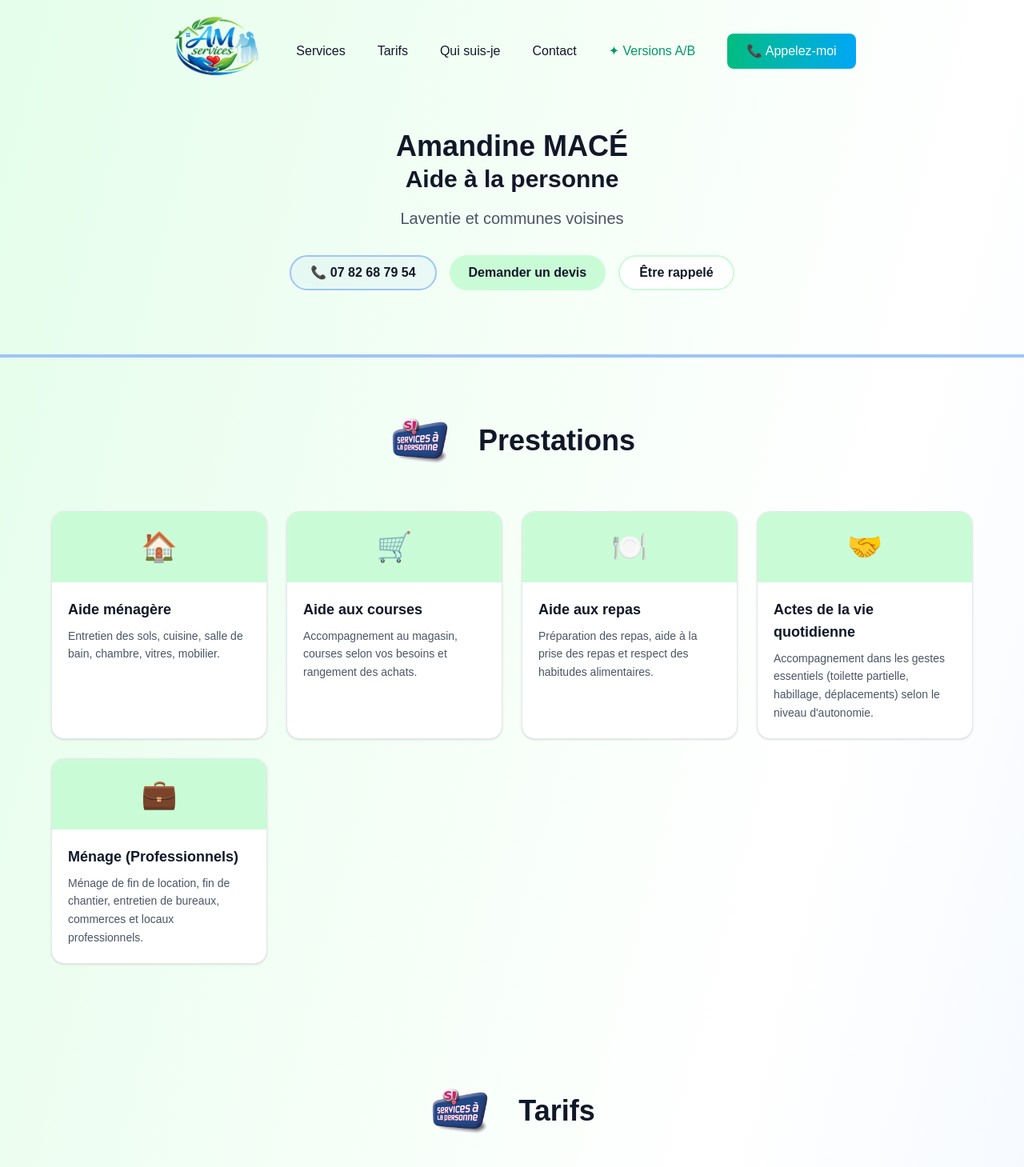
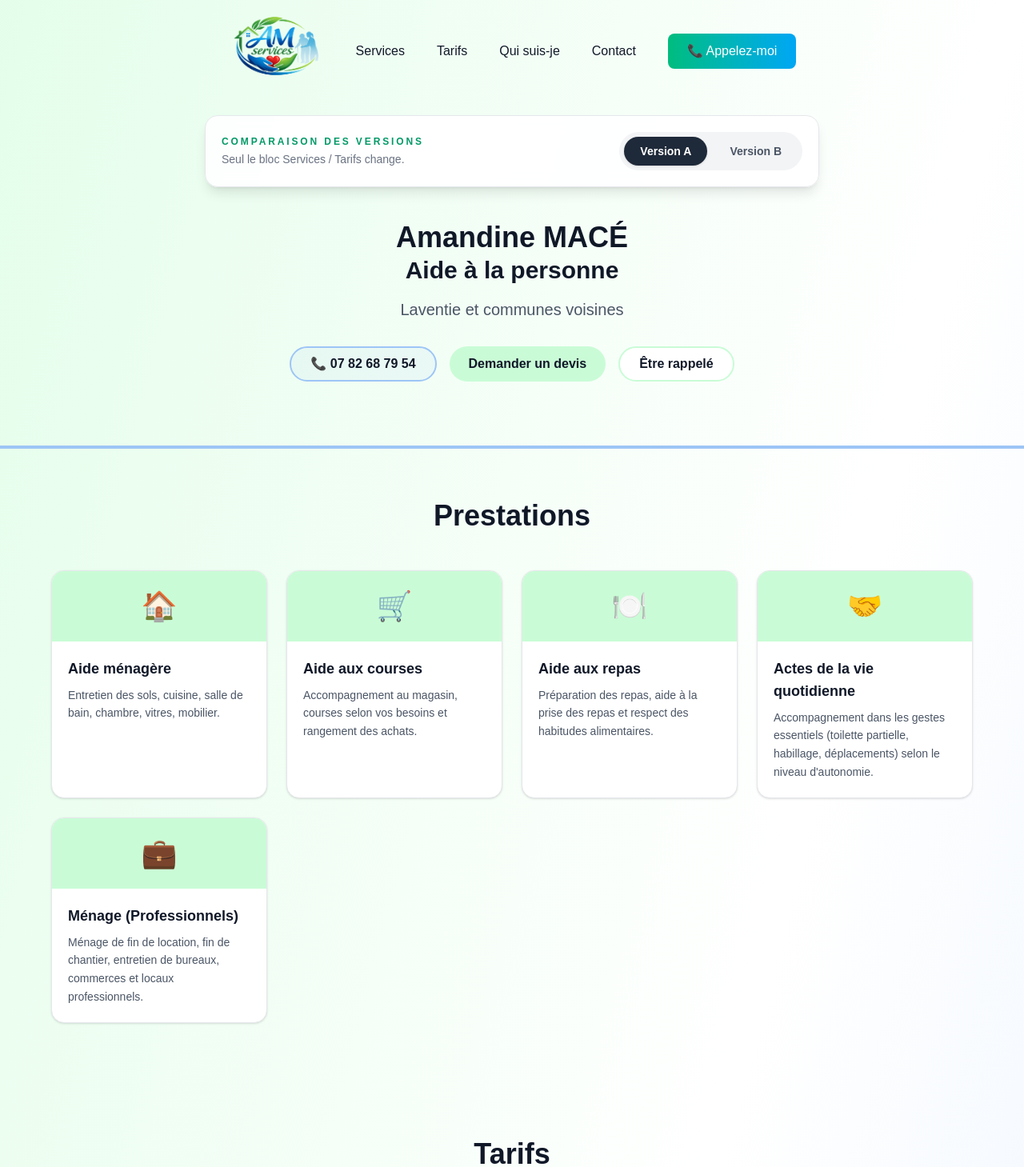
Before and after one commit to nboyet/amservices, a Next.js app: page / in a window 1280 px wide. Shown: the top 1459 px of the page at 80% size. Built offline with nearby package versions, Linux system fonts and the light colour scheme.

Commit message:
feat: add version changes

```diff
--- a/app/_components/Footer.tsx
+++ b/app/_components/Footer.tsx
@@ -1,5 +1,6 @@
 import type { FC } from "react";
 import Link from "next/link";
+import Image from "next/image";
 import type { FooterData } from "../_types";
 
 interface FooterProps {
@@ -13,6 +14,13 @@ const Footer: FC<FooterProps> = ({ data }) => {
         <div className="grid grid-cols-1 gap-8 sm:grid-cols-2 lg:grid-cols-3">
           {/* Provider name + legal link */}
           <div className="flex flex-col gap-3">
+            <Image
+              src="/si_logo.webp"
+              alt="Logo"
+              width={80}
+              height={80}
+              className="h-16 w-16 rounded-lg object-contain sm:h-20 sm:w-20"
+            />
             <p className="text-lg font-semibold text-white">{data.name}</p>
             <Link
               href={data.legalUrl}
--- a/app/_components/HeroSection.tsx
+++ b/app/_components/HeroSection.tsx
@@ -1,5 +1,4 @@
 import type { FC } from "react";
-import Image from "next/image";
 
 interface HeroSectionProps {
   phone: string;
--- a/app/_components/Navigation.tsx
+++ b/app/_components/Navigation.tsx
@@ -15,7 +15,6 @@ const navItems = [
 export default function Navigation() {
   const pathname = usePathname();
   const isHomePage = pathname === "/";
-  const isVersionsPage = pathname === "/versions";
 
   const [isScrolled, setIsScrolled] = useState(false);
   const [isMobileMenuOpen, setIsMobileMenuOpen] = useState(false);
@@ -34,7 +33,6 @@ export default function Navigation() {
     e: React.MouseEvent<HTMLAnchorElement>,
     href: string,
   ) => {
-    // On sub-pages, let the <Link href="/#section"> do a full navigation
     if (!isHomePage) {
       setIsMobileMenuOpen(false);
       return;
@@ -58,8 +56,6 @@ export default function Navigation() {
     setIsMobileMenuOpen(false);
   };
 
-  // On the homepage, keep hash-only hrefs for smooth scroll.
-  // On other pages, prepend "/" so Next.js navigates back to homepage + hash.
   const getNavHref = (hash: string) => (isHomePage ? hash : `/${hash}`);
   const logoHref = isHomePage ? "#accueil" : "/#accueil";
 
@@ -71,11 +67,13 @@ export default function Navigation() {
     >
       <nav className="container mx-auto px-4 sm:px-6 lg:px-8">
         <div className="flex h-32 items-center justify-between md:justify-center">
-          {/* Logo */}
           <Link
             href={logoHref}
             onClick={(e) =>
-              scrollToSection(e as React.MouseEvent<HTMLAnchorElement>, "#accueil")
+              scrollToSection(
+                e as React.MouseEvent<HTMLAnchorElement>,
+                "#accueil",
+              )
             }
             className="group mr-4 flex items-center"
           >
@@ -89,7 +87,6 @@ export default function Navigation() {
             />
           </Link>
 
-          {/* Desktop Navigation */}
           <div className="hidden items-center space-x-1 md:flex lg:space-x-2">
             {navItems.map((item) => (
               <Link
@@ -105,19 +102,6 @@ export default function Navigation() {
                 {item.label}
               </Link>
             ))}
-
-            {/* Versions A/B link — remove once a version is chosen */}
-            <Link
-              href="/versions"
-              className={`rounded-lg px-3 py-2 text-sm font-medium transition-all duration-300 lg:px-4 lg:text-base ${
-                isVersionsPage
-                  ? "bg-gradient-to-r from-emerald-500 to-sky-500 text-white"
-                  : "text-emerald-600 hover:bg-gradient-to-r hover:from-emerald-50 hover:to-sky-50 hover:text-emerald-700"
-              }`}
-            >
-              ✦ Versions A/B
-            </Link>
-
             <Link
               href="tel:0782687954"
               className="ml-4 rounded-lg bg-gradient-to-r from-emerald-500 to-sky-500 px-4 py-2 text-sm font-medium text-white transition-all duration-300 hover:scale-105 hover:from-emerald-600 hover:to-sky-600 hover:shadow-lg lg:px-6 lg:py-2.5 lg:text-base"
@@ -126,7 +110,6 @@ export default function Navigation() {
             </Link>
           </div>
 
-          {/* Mobile Menu Button */}
           <button
             onClick={() => setIsMobileMenuOpen(!isMobileMenuOpen)}
             className="rounded-lg p-2 transition-colors hover:bg-gray-100 md:hidden"
@@ -153,7 +136,6 @@ export default function Navigation() {
           </button>
         </div>
 
-        {/* Mobile Menu */}
         <div
           className={`overflow-hidden bg-white transition-all duration-300 ease-in-out md:hidden ${
             isMobileMenuOpen ? "max-h-96 opacity-100" : "max-h-0 opacity-0"
@@ -170,16 +152,6 @@ export default function Navigation() {
                 {item.label}
               </Link>
             ))}
-
-            {/* Versions A/B link — mobile */}
-            <Link
-              href="/versions"
-              onClick={() => setIsMobileMenuOpen(false)}
-              className="block rounded-lg px-4 py-3 text-base font-medium text-emerald-600 transition-all duration-200 hover:bg-emerald-50 hover:text-emerald-700"
-            >
-              ✦ Versions A/B
-            </Link>
-
             <Link
               href="tel:0782687954"
               className="mx-4 mt-4 block rounded-lg bg-gradient-to-r from-emerald-500 to-sky-500 px-4 py-3 text-center font-medium text-white transition-all duration-300 hover:from-emerald-600 hover:to-sky-600 hover:shadow-lg"
--- a/app/_components/ServicesPricingSection.tsx
+++ b/app/_components/ServicesPricingSection.tsx
@@ -46,19 +46,6 @@ const PRICING_CARDS: PricingCard[] = [
     ],
   },
   {
-    id: "actes-quotidiens",
-    icon: "🤝",
-    title: "Actes du quotidien",
-    price: "20",
-    unit: "€ / heure",
-    features: [
-      "Toilette partielle",
-      "Habillage",
-      "Aide aux déplacements",
-      "Adapté au niveau d'autonomie",
-    ],
-  },
-  {
     id: "menage-pro",
     icon: "💼",
     title: "Ménage professionnel",
@@ -72,6 +59,20 @@ const PRICING_CARDS: PricingCard[] = [
       "Locaux professionnels",
     ],
   },
+  {
+    id: "actes-quotidiens",
+    icon: "🤝",
+    title: "Actes du quotidien",
+    price: "20",
+    unit: "€ / heure",
+    features: [
+      "Toilette partielle",
+      "Habillage",
+      "Aide aux déplacements",
+      "Adapté au niveau d'autonomie",
+    ],
+  },
+
   {
     id: "aide-courses",
     icon: "🛒",
@@ -200,7 +201,7 @@ function PricingCardComponent({ card }: { card: PricingCard }) {
                 .toPrecision(3)
                 .toString()
                 .replace(".", ",")}{" "}
-              €/h{" "}
+              € / heure{" "}
             </strong>{" "}
             après crédit d&apos;impôt
           </p>
--- a/app/_components/ServicesSection.tsx
+++ b/app/_components/ServicesSection.tsx
@@ -12,13 +12,6 @@ const ServicesSection: FC<ServicesSectionProps> = ({ services }) => {
     <section className="px-4 py-12 sm:px-6 sm:py-16">
       <div className="mx-auto max-w-6xl">
         <div className="mb-12 flex flex-col items-center gap-6 text-center sm:flex-row sm:justify-center sm:gap-8">
-          <Image
-            src="/si_logo.webp"
-            alt="Logo"
-            width={80}
-            height={80}
-            className="h-16 w-16 rounded-lg object-contain sm:h-20 sm:w-20"
-          />
           <h2 className="text-3xl font-bold text-gray-900 sm:text-4xl">
             Prestations
           </h2>
--- a/app/_components/TarifsSection.tsx
+++ b/app/_components/TarifsSection.tsx
@@ -1,5 +1,4 @@
 import type { FC } from "react";
-import Image from "next/image";
 import type { TarifItem, TravelFees } from "../_types";
 
 interface TarifsSectionProps {
@@ -18,13 +17,6 @@ const TarifsSection: FC<TarifsSectionProps> = ({
       <div className="mx-auto max-w-6xl px-4 sm:px-6">
         {/* Header with logo */}
         <div className="mb-8 flex flex-col items-center gap-6 text-center sm:flex-row sm:justify-center sm:gap-8">
-          <Image
-            src="/si_logo.webp"
-            alt="Logo"
-            width={80}
-            height={80}
-            className="h-16 w-16 rounded-lg object-contain sm:h-20 sm:w-20"
-          />
           <h2 className="text-3xl font-bold text-gray-900 sm:text-4xl">
             Tarifs
           </h2>
--- a/app/page.tsx
+++ b/app/page.tsx
@@ -1,19 +1,68 @@
+"use client";
+
+import { useState } from "react";
 import { CONTENT } from "./_data/content";
 import HeroSection from "./_components/HeroSection";
 import ServicesSection from "./_components/ServicesSection";
 import TarifsSection from "./_components/TarifsSection";
+import ServicesPricingSection from "./_components/ServicesPricingSection";
 import AudienceSection from "./_components/AudienceSection";
 import PresentationSection from "./_components/PresentationSection";
 import TrustSection from "./_components/TrustSection";
 import ContactSection from "./_components/ContactSection";
 
 export default function Home() {
+  const [activeVersion, setActiveVersion] = useState<"A" | "B">("A");
+
   return (
     <div className="bg-gradient-to-br from-mint/50 via-white to-sky/30">
+      <div className="sticky top-30 z-40 flex justify-center px-4 pt-6">
+        <div className="w-full max-w-3xl rounded-2xl border border-gray-200 bg-white/90 p-4 shadow-lg backdrop-blur md:p-5">
+          <div className="flex flex-col gap-3 md:flex-row md:items-center md:justify-between">
+            <div>
+              <p className="text-xs font-semibold uppercase tracking-[0.24em] text-emerald-600">
+                Comparaison des versions
+              </p>
+              <p className="mt-1 text-sm text-gray-500">
+                Seul le bloc Services / Tarifs change.
+              </p>
+            </div>
+            <div className="flex gap-2 rounded-full bg-gray-100 p-1.5">
+              <button
+                type="button"
+                onClick={() => setActiveVersion("A")}
+                className={`rounded-full px-5 py-2 text-sm font-semibold transition-all duration-200 ${
+                  activeVersion === "A"
+                    ? "bg-gray-800 text-white shadow"
+                    : "text-gray-600 hover:text-gray-800"
+                }`}
+                aria-pressed={activeVersion === "A"}
+              >
+                Version A
+              </button>
+              <button
+                type="button"
+                onClick={() => setActiveVersion("B")}
+                className={`rounded-full px-5 py-2 text-sm font-semibold transition-all duration-200 ${
+                  activeVersion === "B"
+                    ? "bg-gradient-to-r from-emerald-500 to-sky-500 text-white shadow"
+                    : "text-gray-600 hover:text-gray-800"
+                }`}
+                aria-pressed={activeVersion === "B"}
+              >
+                Version B
+              </button>
+            </div>
+          </div>
+        </div>
+      </div>
+
       <section id="accueil">
         <HeroSection phone={CONTENT.phone} zone={CONTENT.zone} />
       </section>
 
+      {activeVersion === "A" ? (
+        <>
           <section id="services">
             <ServicesSection services={CONTENT.services} />
           </section>
@@ -24,6 +73,16 @@ export default function Home() {
               paymentMethods={CONTENT.paymentMethods}
             />
           </section>
+        </>
+      ) : (
+        <section id="services">
+          <ServicesPricingSection
+            tarifs={CONTENT.tarifs}
+            travelFees={CONTENT.travelFees}
+            paymentMethods={CONTENT.paymentMethods}
+          />
+        </section>
+      )}
 
       <AudienceSection profiles={CONTENT.audienceProfiles} />
       <section id="qui-suis-je">
```
Also changed, not shown: app/versions/page.tsx (deleted, +0 -78 lines). Lines whose indentation alone changed are shown as unchanged.
